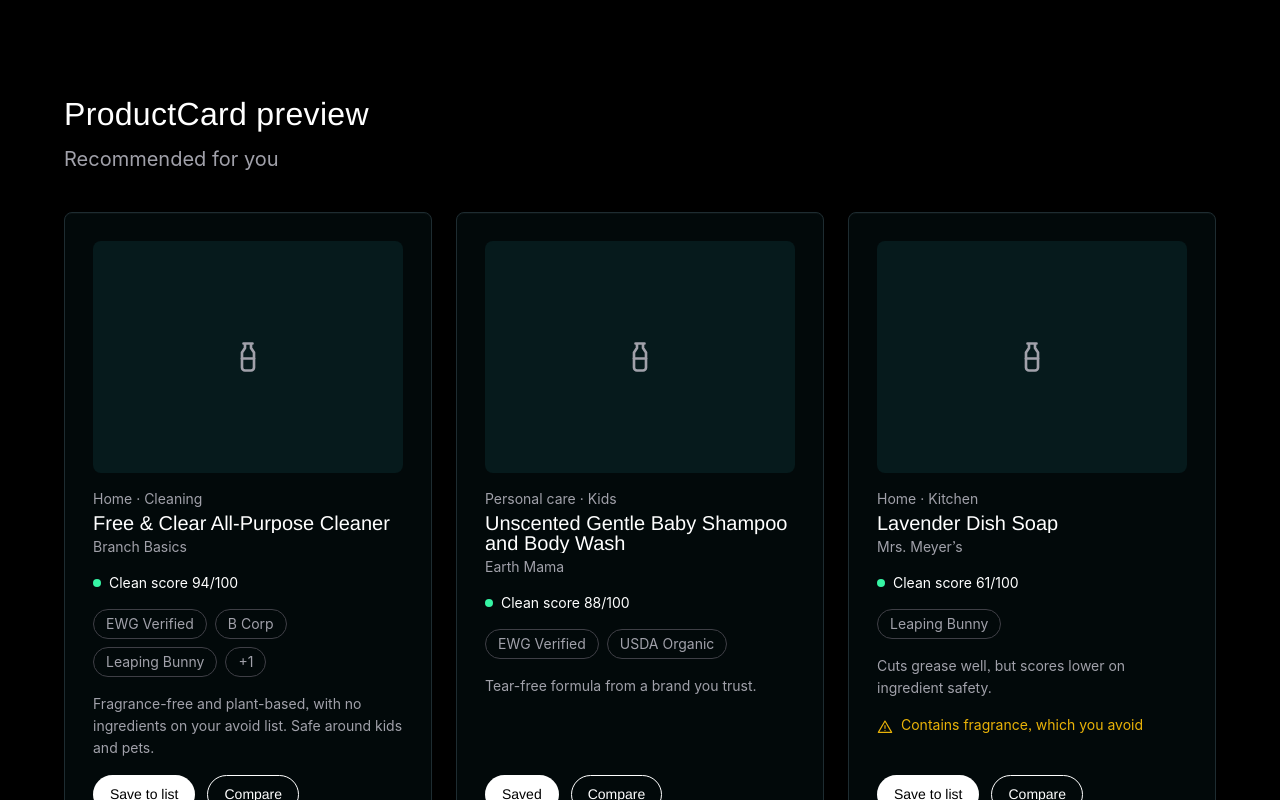
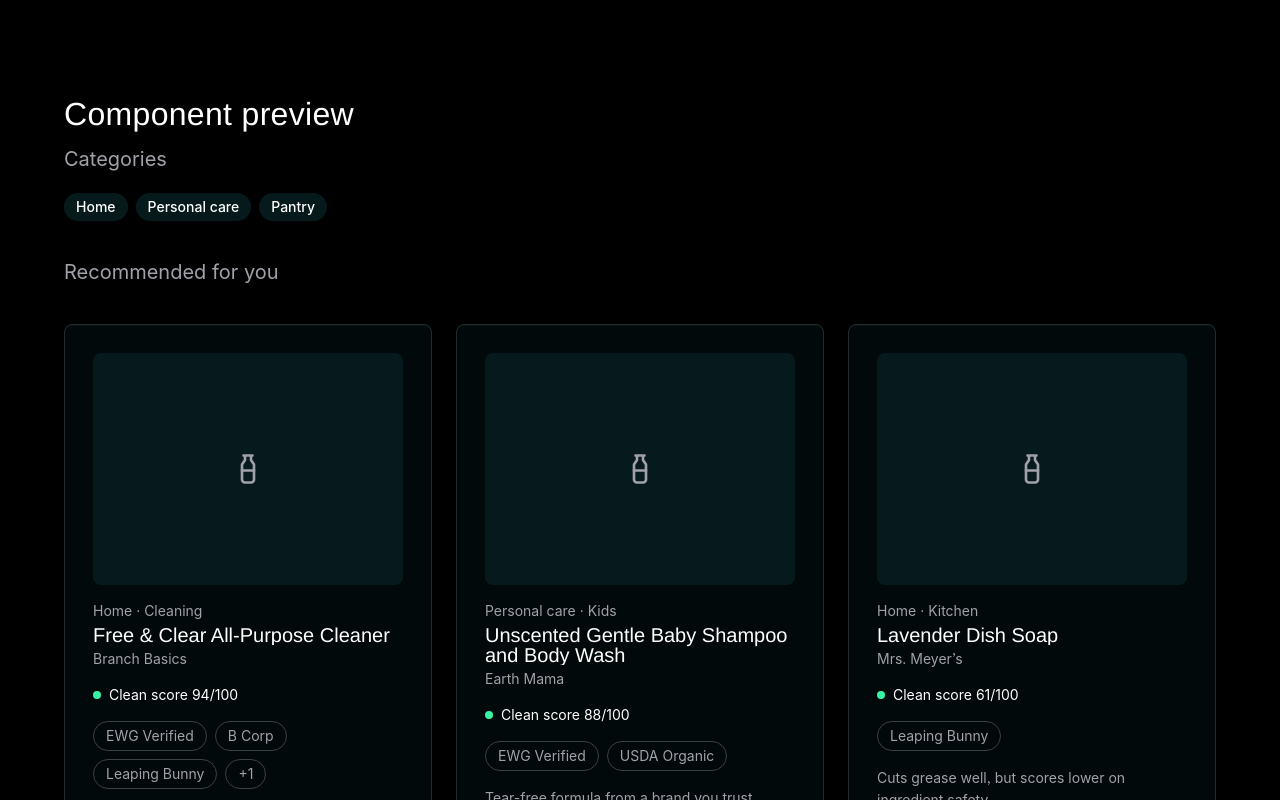
Before and after one commit to bphillips0172/clean-shopper, a React (Vite) app: page / in a window 1280 px wide. Shown: the top 800 px of the page. Built offline with nearby package versions, Linux system fonts and the light colour scheme.

Commit message:
Build CategoryTag component and add it to the preview page
Co-Authored-By: Claude Opus 5.5 <noreply@anthropic.com>

```diff
--- a/src/App.jsx
+++ b/src/App.jsx
@@ -1,4 +1,5 @@
 import { useState } from 'react'
+import CategoryTag from './components/CategoryTag.jsx'
 import ProductCard from './components/ProductCard.jsx'
 
 // Placeholder products for previewing ProductCard.
@@ -42,9 +43,18 @@ function App() {
   return (
     <main className="mx-auto max-w-[var(--container-max)] px-container-phone py-section-phone sm:px-container-tablet sm:py-section-tablet lg:px-container-desktop lg:py-section-desktop">
       <h1 className="font-display text-xl font-[360] leading-[1.14] tracking-[0.32px] text-fg">
-        ProductCard preview
+        Component preview
       </h1>
-      <h2 className="mt-3 text-lg text-muted">Recommended for you</h2>
+      <h2 className="mt-3 text-lg text-muted">Categories</h2>
+      <ul className="mt-4 flex flex-wrap gap-2">
+        {['Home', 'Personal care', 'Pantry'].map((label) => (
+          <li key={label}>
+            <CategoryTag label={label} />
+          </li>
+        ))}
+      </ul>
+
+      <h2 className="mt-8 text-lg text-muted">Recommended for you</h2>
 
       <ul className="mt-8 grid grid-cols-1 gap-5 sm:grid-cols-2 lg:grid-cols-3">
         {sampleProducts.map(({ id, ...product }) => (
--- /dev/null
+++ b/src/components/CategoryTag.jsx
@@ -0,0 +1,9 @@
+function CategoryTag({ label }) {
+  return (
+    <span className="inline-flex items-center whitespace-nowrap rounded-pill bg-surface-warm px-3 py-1 font-body text-sm font-medium text-fg">
+      {label}
+    </span>
+  )
+}
+
+export default CategoryTag
```
Also changed, not shown: 1 other file (tests, documents, lock files or other folders).
